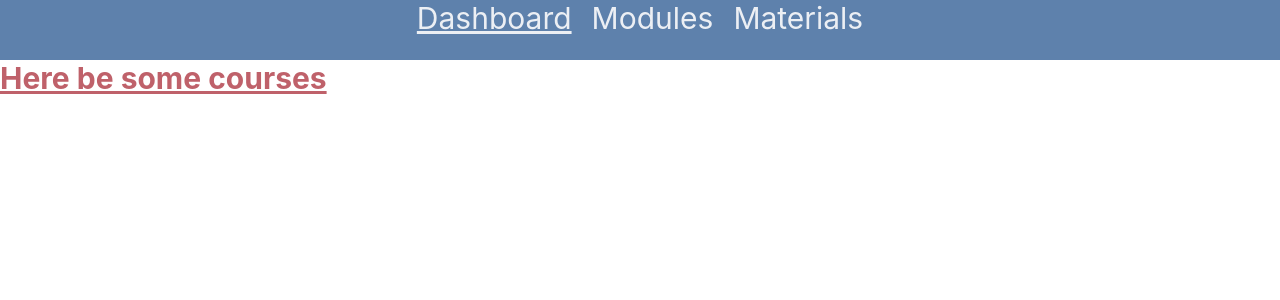
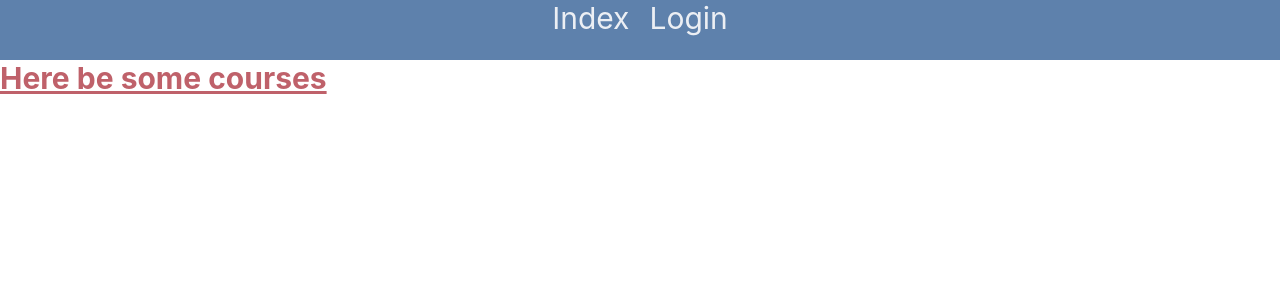
Before and after one commit to Leo-Mart/Lexicon_Project_Assignment, a React (Vite) app in the folder frontend/: page / in a window 1280 px wide. Shown: the top 300 px of the page. Built offline with nearby package versions, Linux system fonts and the light colour scheme.

Commit message:
Automatically create header routes based on config.ts

```diff
--- a/frontend/src/components/Header.tsx
+++ b/frontend/src/components/Header.tsx
@@ -1,26 +1,38 @@
 import { NavLink } from "react-router-dom";
+import { routes } from "../routes/config"; // Adjust the import path
 
 export default function MainHeader() {
+    // Filter routes that should appear in the header
+    const headerRoutes = routes.filter((route) => route.createHeader);
+
     return (
-        <>
         <nav
             className="bg-nord10 text-nord-fg-text-primary h-15"
             role="navigation"
         >
             <ul className="flex justify-center gap-5 text-3xl">
-                    <li>
-                        <NavLink to="/" end>
-                            <u>Dashboard</u>
+                {headerRoutes.map((route) => {
+                    // Extract the path for display (e.g., "/login" → "Login")
+                    const displayName = route.path
+                        .replace("/", "")
+                        .replace("-", " ")
+                        .replace(/\b\w/g, (char) => char.toUpperCase());
+
+                    return (
+                        <li key={route.path}>
+                            <NavLink
+                                to={route.path || "/"} // Handle empty path
+                                end={
+                                    route.path === "" || route.path === "/index"
+                                }
+                            >
+                                {displayName || "Dashboard"}{" "}
+                                {/* Fallback for empty path */}
                             </NavLink>
                         </li>
-                    <li>
-                        <NavLink to="/Modules">Modules</NavLink>
-                    </li>
-                    <li>
-                        <NavLink to="/Materials">Materials</NavLink>
-                    </li>
+                    );
+                })}
             </ul>
         </nav>
-        </>
     );
 }
--- a/frontend/src/routes/config.ts
+++ b/frontend/src/routes/config.ts
@@ -4,13 +4,16 @@ export const routes = [
     {
         path: "",
         component: lazy(() => import("../pages/Courses")),
+        createHeader: false,
     },
     {
         path: "/index",
         component: lazy(() => import("../pages/Courses")),
+        createHeader: true,
     },
     {
         path: "/login",
         component: lazy(() => import("../pages/Login")),
+        createHeader: true,
     },
 ];
```
Lines whose indentation alone changed are shown as unchanged.
